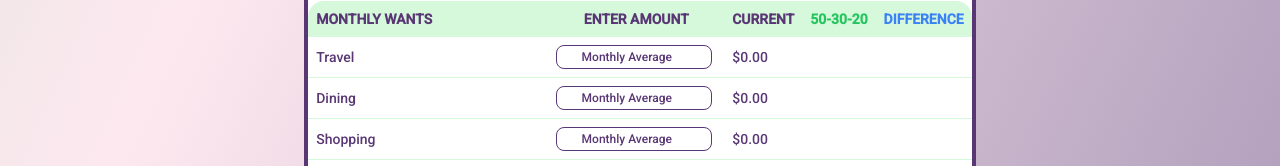
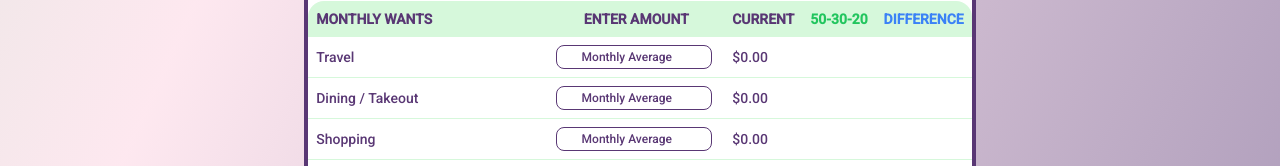
Before and after one commit to jcseeley/Money-Manager, a React (Create React App) app: page / in a window 1280 px wide. Shown: the part 2369-2535 px from the top of the page. Built offline with nearby package versions, Linux system fonts and the light colour scheme.

Commit message:
fix: change 'Dining' to 'Dining/Takeout' in Wants

```diff
--- a/src/components/NetWorthDash.js
+++ b/src/components/NetWorthDash.js
@@ -1002,7 +1002,7 @@ const NetWorthDash = () => {
               </tr>
               {/* MONTHLY DINING INPUT */}
               <tr className="hover">
-                <td className="w-fit">Dining</td>
+                <td className="w-fit">Dining / Takeout</td>
                 <td>
                   <input className="w-fit input border-primary input-xs text-center placeholder:text-aura-purple"
                     type='number'
```
